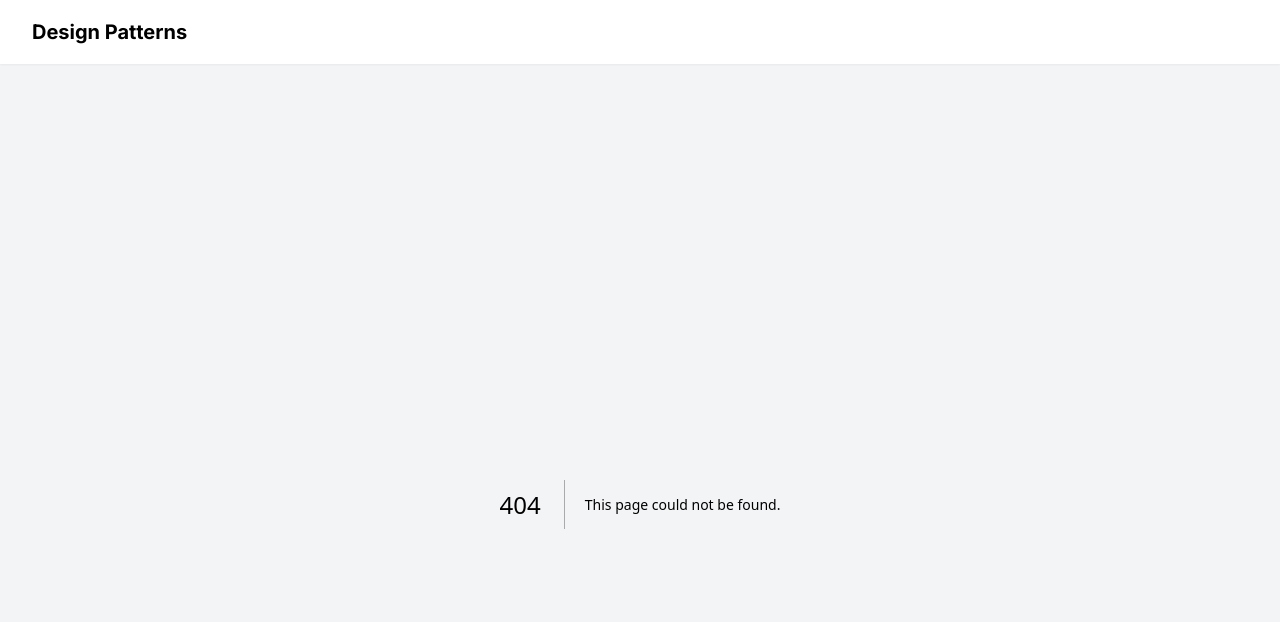
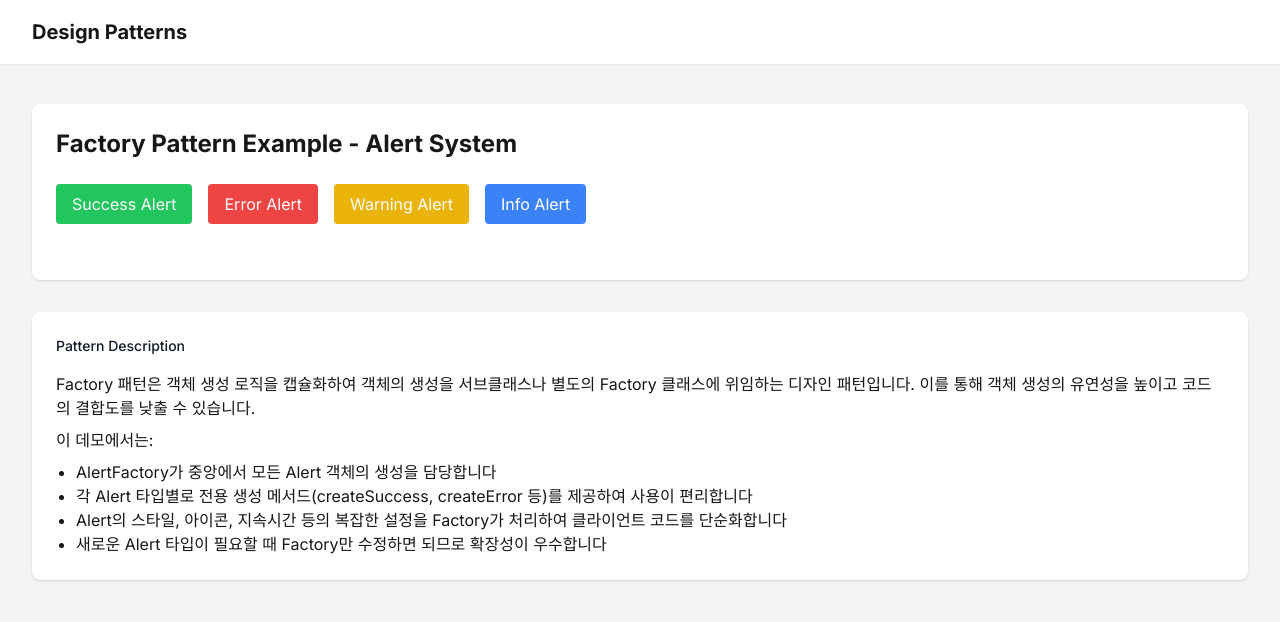
Before and after one commit to jaewon4/design-pattern, a Next.js app: page /patterns/factory in a window 1280 px wide. Before the commit this address had no page. Shown: the top 622 px of the page. Built offline with nearby package versions, Linux system fonts and the light colour scheme.

Commit message:
feat: 팩토리 패턴을 사용한 알림 시스템 구현 및 관련 컴포넌트 추가

```diff
--- /dev/null
+++ b/app/patterns/factory/page.tsx
@@ -0,0 +1,112 @@
+"use client";
+
+import { useState } from "react";
+import { Alert as AlertType, AlertFactory } from "@/lib/patterns/factory";
+import { Alert } from "@/components/factory/Alert";
+
+export default function FactoryPatternPage() {
+  const [alerts, setAlerts] = useState<AlertType[]>([]);
+
+  const createAlert = (type: "success" | "error" | "warning" | "info") => {
+    const messages = {
+      success: "성공적으로 처리되었습니다!",
+      error: "오류가 발생했습니다.",
+      warning: "주의가 필요합니다.",
+      info: "새로운 정보가 있습니다.",
+    };
+
+    let newAlert: AlertType;
+    switch (type) {
+      case "success":
+        newAlert = AlertFactory.createSuccess(messages.success);
+        break;
+      case "error":
+        newAlert = AlertFactory.createError(messages.error);
+        break;
+      case "warning":
+        newAlert = AlertFactory.createWarning(messages.warning);
+        break;
+      case "info":
+        newAlert = AlertFactory.createInfo(messages.info);
+        break;
+    }
+
+    setAlerts((prev) => [...prev, newAlert]);
+  };
+
+  const removeAlert = (id: string) => {
+    setAlerts((prev) => prev.filter((alert) => alert.id !== id));
+  };
+
+  return (
+    <div className="space-y-8">
+      <div className="bg-white shadow rounded-lg p-6">
+        <h1 className="text-2xl font-bold mb-6">
+          Factory Pattern Example - Alert System
+        </h1>
+
+        <div className="space-x-4 mb-8">
+          <button
+            onClick={() => createAlert("success")}
+            className="px-4 py-2 bg-green-500 text-white rounded hover:bg-green-600"
+          >
+            Success Alert
+          </button>
+          <button
+            onClick={() => createAlert("error")}
+            className="px-4 py-2 bg-red-500 text-white rounded hover:bg-red-600"
+          >
+            Error Alert
+          </button>
+          <button
+            onClick={() => createAlert("warning")}
+            className="px-4 py-2 bg-yellow-500 text-white rounded hover:bg-yellow-600"
+          >
+            Warning Alert
+          </button>
+          <button
+            onClick={() => createAlert("info")}
+            className="px-4 py-2 bg-blue-500 text-white rounded hover:bg-blue-600"
+          >
+            Info Alert
+          </button>
+        </div>
+
+        <div className="space-y-4">
+          {alerts.map((alert) => (
+            <Alert key={alert.id} alert={alert} onClose={removeAlert} />
+          ))}
+        </div>
+      </div>
+      <div className="bg-white shadow rounded-lg p-6 mt-8">
+        <h3 className="text-sm font-medium text-gray-900 mb-4">
+          Pattern Description
+        </h3>
+        <div className="prose prose-sm">
+          <p>
+            Factory 패턴은 객체 생성 로직을 캡슐화하여 객체의 생성을
+            서브클래스나 별도의 Factory 클래스에 위임하는 디자인 패턴입니다.
+            이를 통해 객체 생성의 유연성을 높이고 코드의 결합도를 낮출 수
+            있습니다.
+          </p>
+          <p className="mt-2">이 데모에서는:</p>
+          <ul className="list-disc pl-5 mt-2">
+            <li>AlertFactory가 중앙에서 모든 Alert 객체의 생성을 담당합니다</li>
+            <li>
+              각 Alert 타입별로 전용 생성 메서드(createSuccess, createError
+              등)를 제공하여 사용이 편리합니다
+            </li>
+            <li>
+              Alert의 스타일, 아이콘, 지속시간 등의 복잡한 설정을 Factory가
+              처리하여 클라이언트 코드를 단순화합니다
+            </li>
+            <li>
+              새로운 Alert 타입이 필요할 때 Factory만 수정하면 되므로 확장성이
+              우수합니다
+            </li>
+          </ul>
+        </div>
+      </div>
+    </div>
+  );
+}
--- /dev/null
+++ b/components/factory/Alert.tsx
@@ -0,0 +1,67 @@
+import { Alert as AlertType } from "@/lib/patterns/factory";
+import {
+  CheckCircleIcon,
+  XCircleIcon,
+  ExclamationTriangleIcon,
+  InformationCircleIcon,
+} from "@heroicons/react/24/outline";
+import { useEffect, useState } from "react";
+
+const alertStyles = {
+  success: "bg-green-50 text-green-800 border-green-200",
+  error: "bg-red-50 text-red-800 border-red-200",
+  warning: "bg-yellow-50 text-yellow-800 border-yellow-200",
+  info: "bg-blue-50 text-blue-800 border-blue-200",
+};
+
+const alertIcons = {
+  success: CheckCircleIcon,
+  error: XCircleIcon,
+  warning: ExclamationTriangleIcon,
+  info: InformationCircleIcon,
+};
+
+interface AlertProps {
+  alert: AlertType;
+  onClose?: (id: string) => void;
+}
+
+export const Alert = ({ alert, onClose }: AlertProps) => {
+  const [isVisible, setIsVisible] = useState(true);
+
+  useEffect(() => {
+    if (alert.duration) {
+      const timer = setTimeout(() => {
+        setIsVisible(false);
+        onClose?.(alert.id);
+      }, alert.duration);
+
+      return () => clearTimeout(timer);
+    }
+  }, [alert, onClose]);
+
+  if (!isVisible) return null;
+
+  const Icon = alertIcons[alert.type];
+
+  return (
+    <div
+      className={`${
+        alertStyles[alert.type]
+      } border rounded-lg p-4 mb-4 flex items-start`}
+    >
+      <Icon className="h-5 w-5 mr-3" />
+      <div className="flex-1">{alert.message}</div>
+      <button
+        onClick={() => {
+          setIsVisible(false);
+          onClose?.(alert.id);
+        }}
+        className="ml-3 text-gray-400 hover:text-gray-600"
+      >
+        <span className="sr-only">Close</span>
+        <XCircleIcon className="h-5 w-5" />
+      </button>
+    </div>
+  );
+};
--- /dev/null
+++ b/lib/patterns/factory.ts
@@ -0,0 +1,44 @@
+// Alert 타입 정의
+export type AlertType = "success" | "error" | "warning" | "info";
+
+// Alert 인터페이스
+export interface Alert {
+  id: string;
+  type: AlertType;
+  message: string;
+  duration?: number;
+}
+
+// Alert Factory 클래스
+export class AlertFactory {
+  private static counter = 0;
+
+  static create(
+    type: AlertType,
+    message: string,
+    duration: number = 3000
+  ): Alert {
+    return {
+      id: `alert-${++this.counter}`,
+      type,
+      message,
+      duration,
+    };
+  }
+
+  static createSuccess(message: string, duration?: number): Alert {
+    return this.create("success", message, duration);
+  }
+
+  static createError(message: string, duration?: number): Alert {
+    return this.create("error", message, duration);
+  }
+
+  static createWarning(message: string, duration?: number): Alert {
+    return this.create("warning", message, duration);
+  }
+
+  static createInfo(message: string, duration?: number): Alert {
+    return this.create("info", message, duration);
+  }
+}
```
